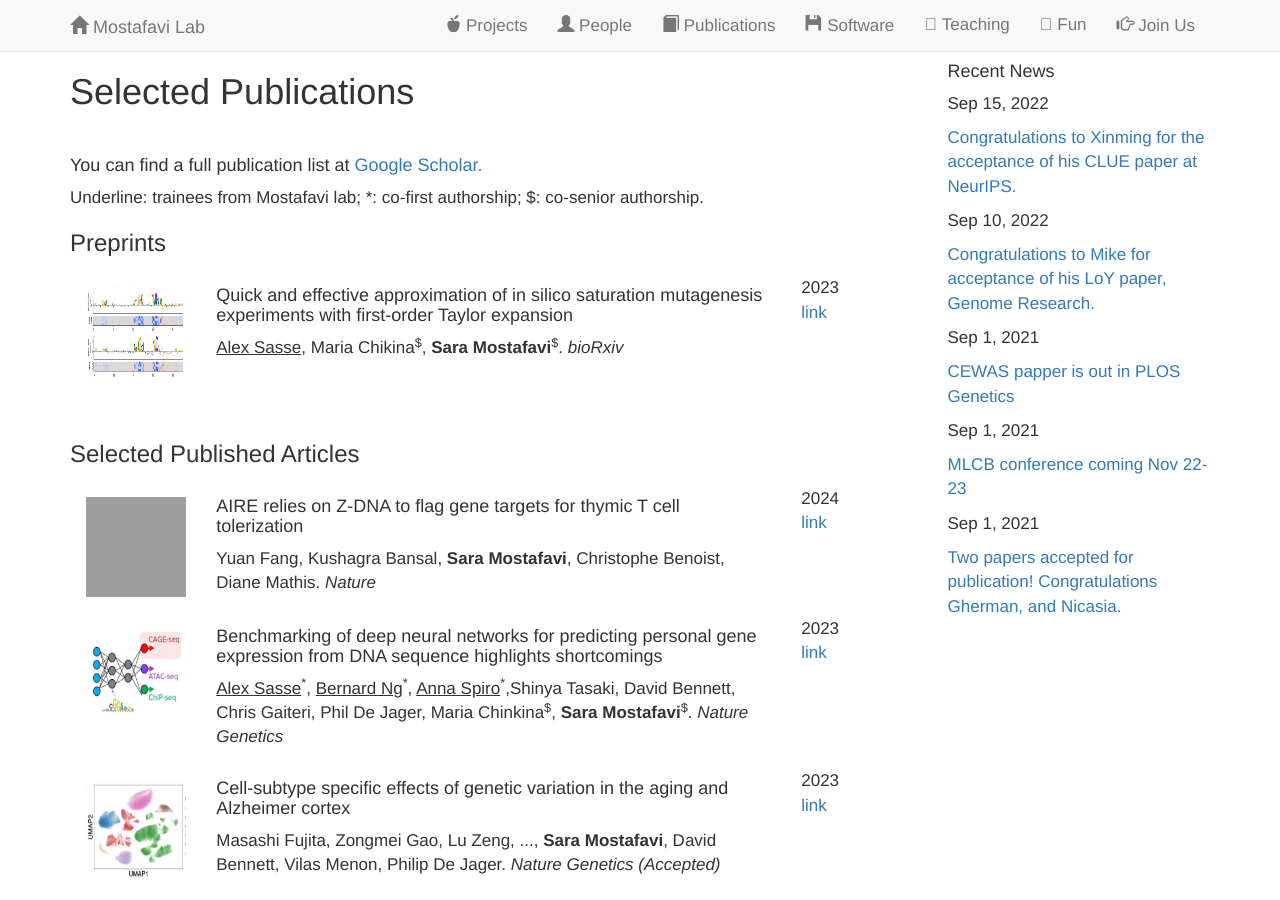
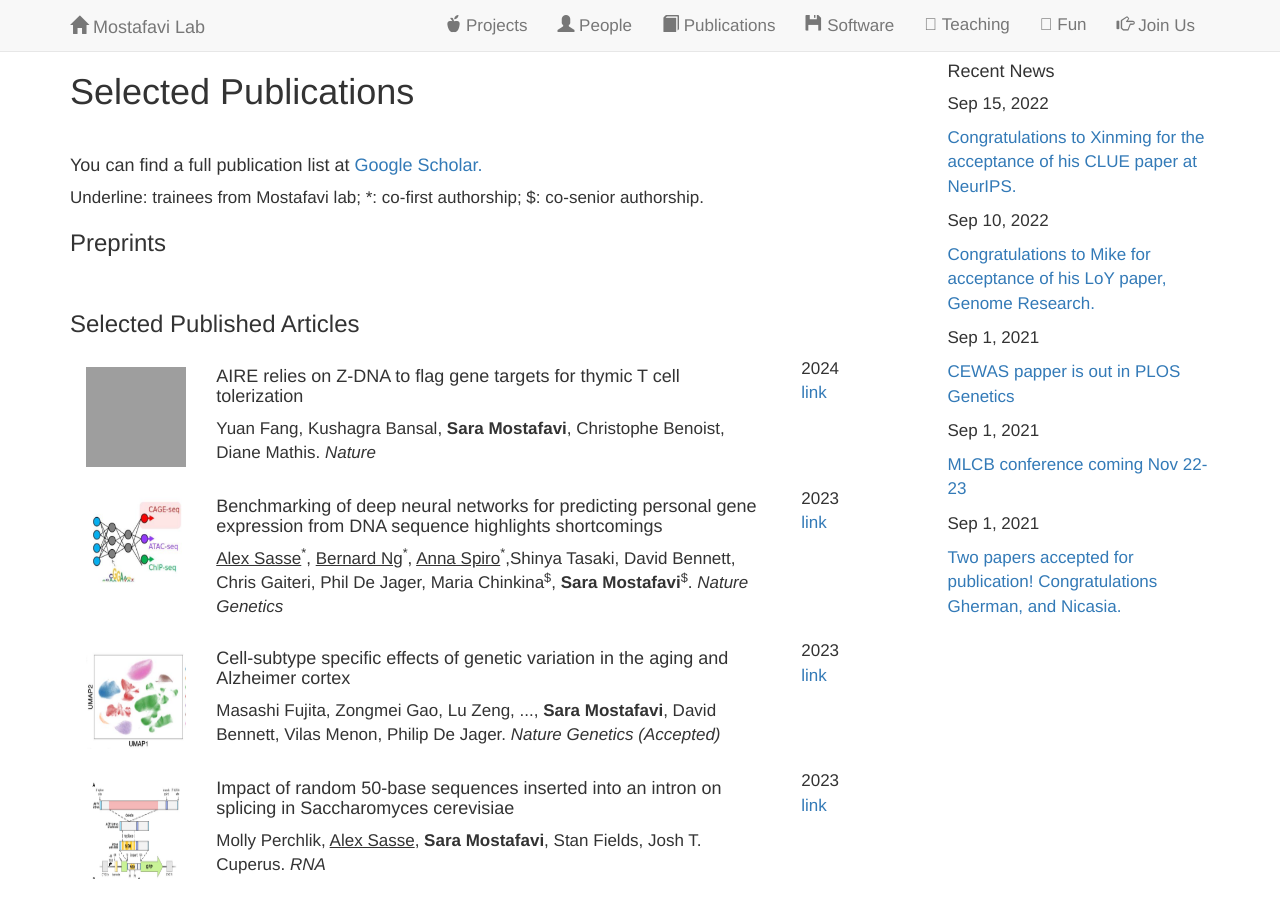
Before and after one commit to saramostafavi/saramostafavi.github.io, a Jekyll site: the page built from publications.html, in a window 1280 px wide and 900 px high, cut to the strip 0-900 px from the top of the window. Built offline with Jekyll 4.4.1, drawn with Linux system fonts in a browser that asks for light colours; nearby versions of some CDN libraries; a style sheet for code colours, icons or effects is not loaded; grey boxes are pictures that could not be loaded.

Commit message:
Update preprints.yml

```diff
--- a/_data/preprints.yml
+++ b/_data/preprints.yml
@@ -1,10 +1 @@
 ---
-- title: >
-    Quick and effective approximation of in silico saturation mutagenesis experiments with first-order Taylor expansion
-  author: >
-     <u>Alex Sasse</u>, Maria Chikina<sup>$</sup>, <b> Sara Mostafavi</b><sup>$</sup>.<I> bioRxiv</I>
-  image: ../images/TISM.png
-  year: 2023
-  repo:
-    name: link
-    url: https://www.biorxiv.org/content/10.1101/2023.11.10.566588v1
```
